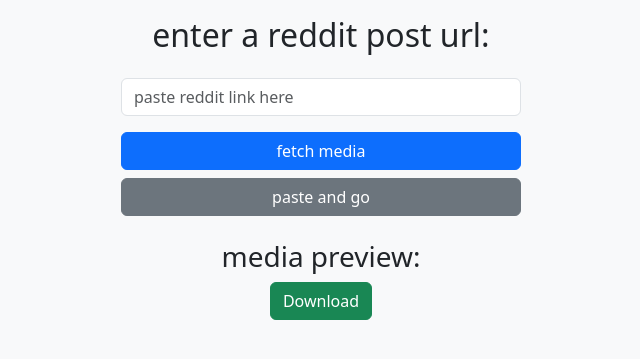
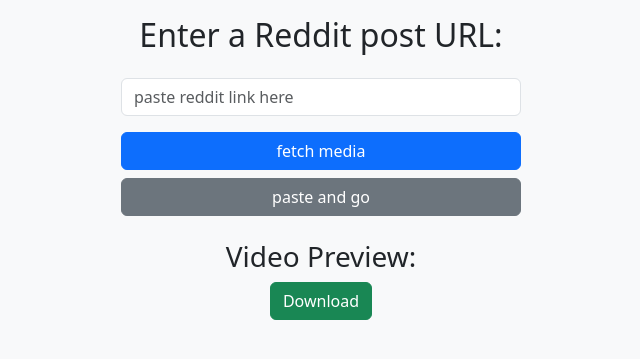
Before and after one commit to kenh108/reddit_media_downloader, a Flask app: template app/templates/index.html in a window 1280 px wide. Shown: the top 359 px of the page, without its empty margins (319-959 px from the left). Run offline with Flask 3, Linux system fonts and the light colour scheme; the template is opened without the code that fills it: most values are stand-ins (such as "Sample title", 1, 10 or a date in 2020).

Commit message:
Tidied html

```diff
--- a/app/templates/index.html
+++ b/app/templates/index.html
@@ -3,7 +3,7 @@
 <head>
     <meta charset="UTF-8">
     <meta name="viewport" content="width=device-width, initial-scale=1.0">
-    <title>reddit media downloader</title>
+    <title>Reddit Video Downloader</title>
     <link rel="stylesheet" href="https://cdn.jsdelivr.net/npm/bootstrap@5.3.0/dist/css/bootstrap.min.css">
     <style>
         html, body {
@@ -24,7 +24,7 @@
 <body class="bg-light">
 
     <div class="container text-center">
-        <h2 class="mb-4">enter a reddit post url:</h2>
+        <h2 class="mb-4">Enter a Reddit post URL:</h2>
 
         <form method="POST" class="w-100" style="max-width: 400px; margin: auto;">
             <input type="text" id="reddit_url" name="reddit_url" class="form-control mb-3" placeholder="paste reddit link here" required>
@@ -35,7 +35,7 @@
         <!-- Media Display Section -->
         {% if media_url %}
         <div class="mt-4">
-            <h3>media preview:</h3>
+            <h3>Video Preview:</h3>
 
             {% if media_type == "video" %}
                 <video controls class="w-100" style="max-width: 600px; height: auto;">
```
